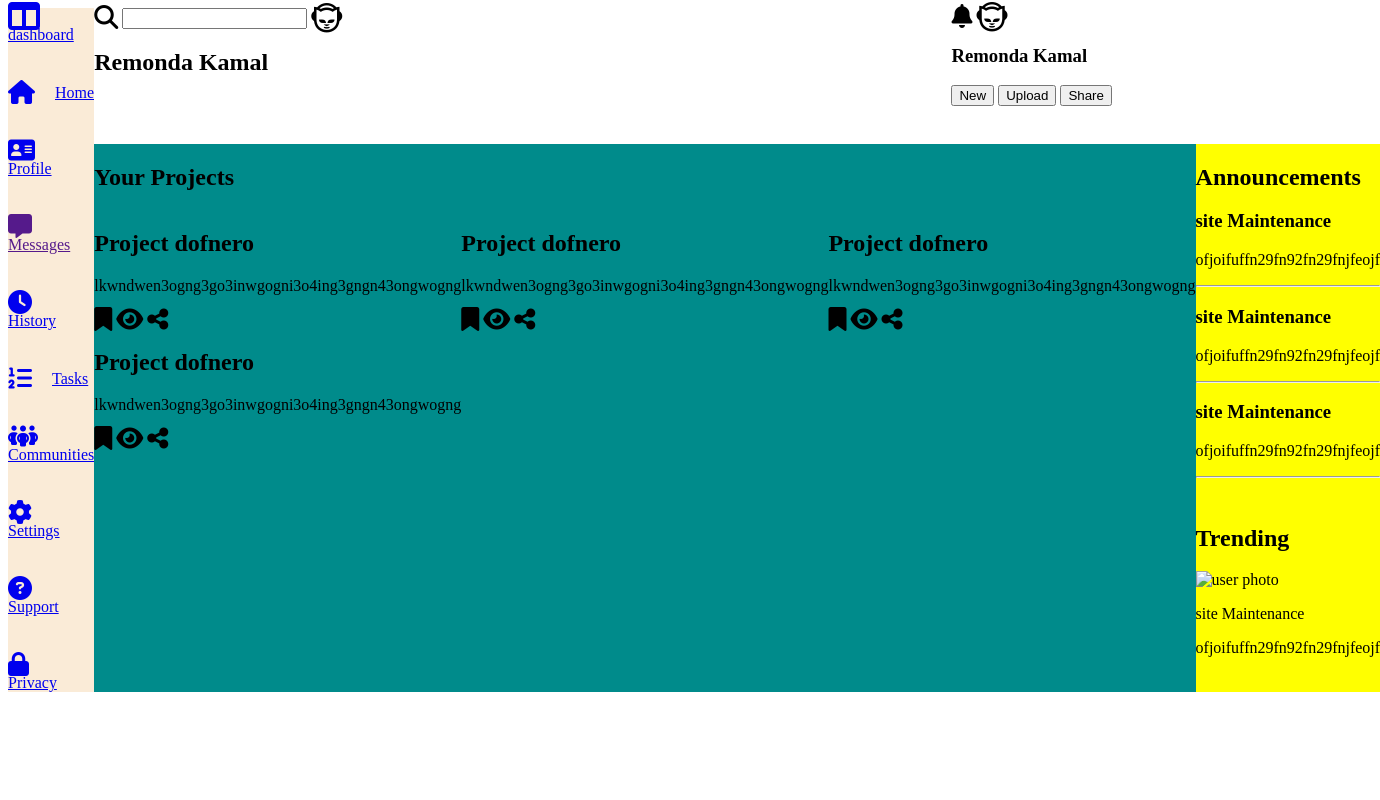
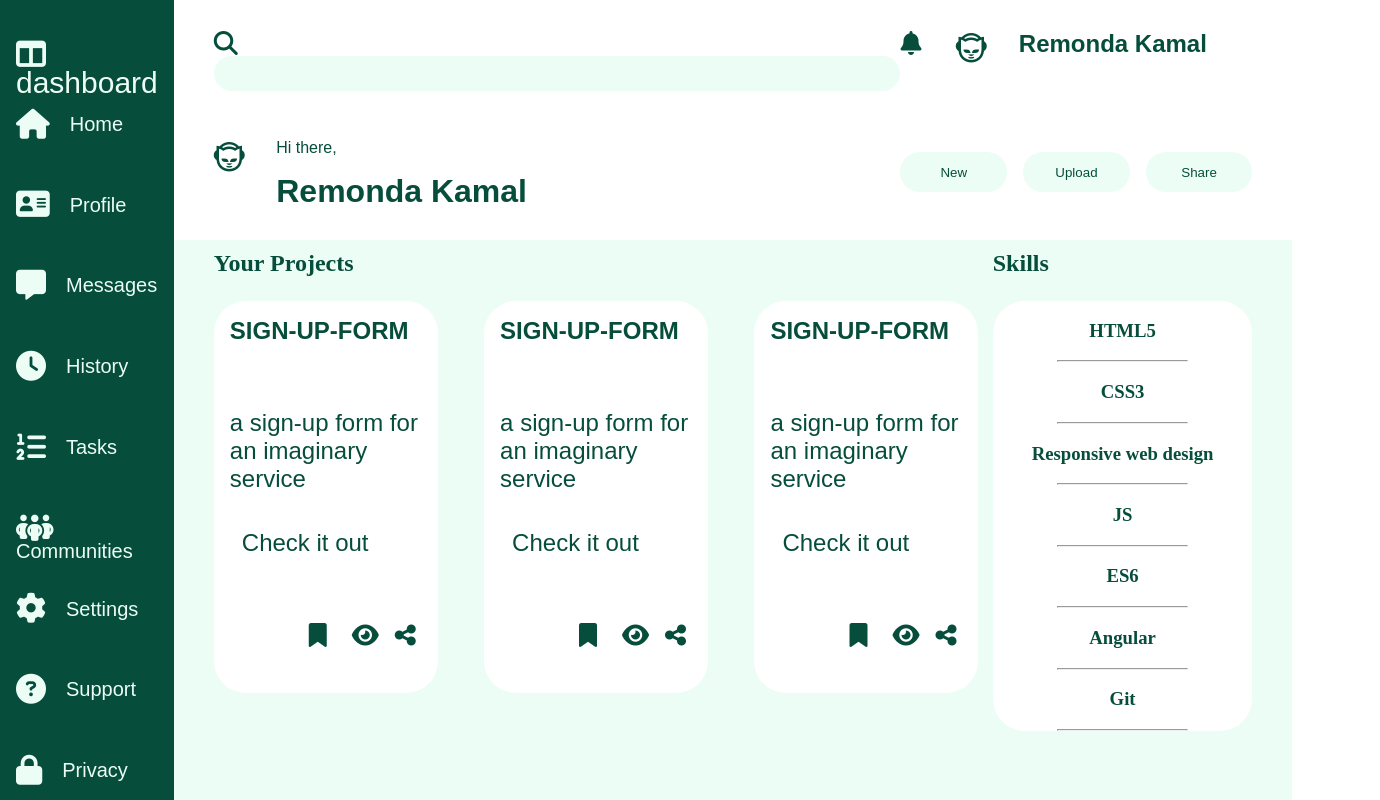
Before and after one commit to Rue281/Admin-Dashboard, a plain HTML site: page index.html in a window 1280 px wide. Shown: the top 800 px of the page, 1380 px wide, since content can reach past the window. Drawn offline with Linux system fonts and the light colour scheme; a web font is replaced by a local one.

Commit message:
refactoring right part ui

```diff
--- a/index.html
+++ b/index.html
@@ -24,54 +24,67 @@
             <a href="#"><i class="fa-solid fa-lock fa-xl"></i>Privacy</a>
         </div>
         <div class="rightSection">
-            <nav>
+            <header>
                 <div class="left">
+                    <div class="searchContainer">
                         <i class="fa-solid fa-magnifying-glass fa-xl"></i>
                         <input>
+                    </div>
+                    <div class="welcomeContainer">
                         <i class="fa-brands fa-napster fa-2xl"></i>
+                        <p>Hi there,</p>
                         <h1>Remonda Kamal</h1>
                     </div>
+
+                </div>
                 <div class="right">
+                    <div class="profileContainer">
                         <i class="fa-solid fa-bell fa-xl"></i>
                         <i class="fa-brands fa-napster fa-2xl"></i>
-                    <h3>Remonda Kamal</h3>
+                        <h2>Remonda Kamal</h2>
+                    </div>
+                    <div class="buttonsContainer">
                         <button>New</button>
                         <button>Upload</button>
                         <button>Share</button>
                     </div>
-            </nav>
+
+
+                </div>
+            </header>
             <div class="newsFeed">
 
                 <div class="projects">
                     <h2>Your Projects</h2>
                     <div class="project">
                         <section>
-                            <h2>Project dofnero</h2>
-                            <p>lkwndwen3ogng3go3inwgogni3o4ing3gngn43ongwogng</p>
+                            <h2>SIGN-UP-FORM</h2>
+                            <p>a sign-up form for an imaginary service</p>
+                            <a href="https://rue281.github.io/SIGN-UP-FORM/">Check it out</a>
+                            <div class="actions">
                                 <i class="fa-solid fa-bookmark fa-xl"></i>
                                 <i class="fa-solid fa-eye fa-xl"></i>
                                 <i class="fa-solid fa-share-nodes fa-xl"></i>
+                            </div>
                         </section>
                         <section>
-                            <h2>Project dofnero</h2>
-                            <p>lkwndwen3ogng3go3inwgogni3o4ing3gngn43ongwogng</p>
+                            <h2>SIGN-UP-FORM</h2>
+                            <p>a sign-up form for an imaginary service</p>
+                            <a href="https://rue281.github.io/SIGN-UP-FORM/">Check it out</a>
+                            <div class="actions">
                                 <i class="fa-solid fa-bookmark fa-xl"></i>
                                 <i class="fa-solid fa-eye fa-xl"></i>
                                 <i class="fa-solid fa-share-nodes fa-xl"></i>
-                        </section>
-                        <section>
-                            <h2>Project dofnero</h2>
-                            <p>lkwndwen3ogng3go3inwgogni3o4ing3gngn43ongwogng</p>
+                            </div>
+                        </section><section>
+                            <h2>SIGN-UP-FORM</h2>
+                            <p>a sign-up form for an imaginary service</p>
+                            <a href="https://rue281.github.io/SIGN-UP-FORM/">Check it out</a>
+                            <div class="actions">
                                 <i class="fa-solid fa-bookmark fa-xl"></i>
                                 <i class="fa-solid fa-eye fa-xl"></i>
                                 <i class="fa-solid fa-share-nodes fa-xl"></i>
-                        </section>
-                        <section>
-                            <h2>Project dofnero</h2>
-                            <p>lkwndwen3ogng3go3inwgogni3o4ing3gngn43ongwogng</p>
-                            <i class="fa-solid fa-bookmark fa-xl"></i>
-                            <i class="fa-solid fa-eye fa-xl"></i>
-                            <i class="fa-solid fa-share-nodes fa-xl"></i>
+                            </div>
                         </section>
                     </div>
 
@@ -79,21 +92,34 @@
 
                 <div class="rightColumn">
                     <div class="announcements">
-                        <h2>Announcements</h2>
+                        <h2>Skills</h2>
                         <div class="announcement">
                             <article>
-                                <h3>site Maintenance</h3>
-                                <p>ofjoifuffn29fn92fn29fnjfeojf</p>
+                                <h3>HTML5</h3>
                                 <hr>
                             </article>
                             <article>
-                                <h3>site Maintenance</h3>
-                                <p>ofjoifuffn29fn92fn29fnjfeojf</p>
+                                <h3>CSS3</h3>
                                 <hr>
                             </article>
                             <article>
-                                <h3>site Maintenance</h3>
-                                <p>ofjoifuffn29fn92fn29fnjfeojf</p>
+                                <h3>Responsive web design</h3>
+                                <hr>
+                            </article>
+                            <article>
+                                <h3>JS</h3>
+                                <hr>
+                            </article>
+                            <article>
+                                <h3>ES6</h3>
+                                <hr>
+                            </article>
+                            <article>
+                                <h3>Angular</h3>
+                                <hr>
+                            </article>
+                            <article>
+                                <h3>Git</h3>
                                 <hr>
                             </article>
                         </div>
--- a/styles.css
+++ b/styles.css
@@ -1,40 +1,211 @@
+/* latin */
+@font-face {
+    font-family: 'Raleway';
+    font-style: italic;
+    font-weight: 800;
+    font-display: swap;
+    src: url(https://fonts.gstatic.com/s/raleway/v28/1Pt_g8zYS_SKggPNyCgSQamb1W0lwk4S4ejLDrMfIA.woff2) format('woff2');
+    unicode-range: U+0000-00FF, U+0131, U+0152-0153, U+02BB-02BC, U+02C6, U+02DA, U+02DC, U+2000-206F, U+2074, U+20AC, U+2122, U+2191, U+2193, U+2212, U+2215, U+FEFF, U+FFFD;
+  }
+  /* cyrillic-ext */
+@font-face {
+    font-family: 'PT Sans Narrow';
+    font-style: normal;
+    font-weight: 400;
+    font-display: swap;
+    src: url(https://fonts.gstatic.com/s/ptsansnarrow/v17/BngRUXNadjH0qYEzV7ab-oWlsbCLwR26eg.woff2) format('woff2');
+    unicode-range: U+0460-052F, U+1C80-1C88, U+20B4, U+2DE0-2DFF, U+A640-A69F, U+FE2E-FE2F;
+  }
+
+body{
+    margin: 0;
+    overflow: hidden;
+}
+h1,h2,h3,p{
+    margin: 0;
+}
 .container{
+    height: 100vh;
     display: grid;
     grid-template-columns: 1fr 5fr;
 }
 .dashboard{
-    background-color: antiquewhite;
+    height: inherit;
+    background-color: #064e3b;
     display: grid;
-    gap: 40px;
+    grid-template-rows: repeat(10,1fr);
+    padding: 2em 1em;
+    row-gap: 0.5em;
 }
+.dashboard :first-child{
+    font-size: 30px;
+}
+.dashboard a{
+    height: fit-content;
+    color: #ecfdf5;
+    text-decoration: none;
+    font-size: 20px;
+    font-family: 'Raleway', sans-serif;
+}
+.dashboard a:not(:first-child):hover{
+    animation: shake 0.5s;
+  animation-iteration-count: 1;
+}
+@keyframes shake {
+    0% { transform: translate(1px, 1px) rotate(0deg); }
+    10% { transform: translate(-1px, -2px) rotate(-1deg); }
+    20% { transform: translate(-3px, 0px) rotate(1deg); }
+    30% { transform: translate(3px, 2px) rotate(0deg); }
+    40% { transform: translate(1px, -1px) rotate(1deg); }
+    50% { transform: translate(-1px, 2px) rotate(-1deg); }
+    60% { transform: translate(-3px, 1px) rotate(0deg); }
+    70% { transform: translate(3px, 1px) rotate(-1deg); }
+    80% { transform: translate(-1px, -1px) rotate(1deg); }
+    90% { transform: translate(1px, 2px) rotate(0deg); }
+    100% { transform: translate(1px, -2px) rotate(-1deg); }
+  }
 .dashboard a i{
     margin-right: 20px;
 }
 .rightSection{
     display: grid;
+    grid-template-rows: 1fr 5fr;
+    color: #064e3b;
 }
-nav{
+header{
     background-color: white;
     display: grid;
     grid-template-columns: 2fr 1fr;
     height: fit-content;
+    padding: 30px 40px;
+    font-family: 'PT Sans Narrow', sans-serif;
+}
+.left{
+    display: grid;
+    grid-template-columns: 1fr;
+    row-gap: 3em;
+}
+
+ .left .fa-xl, .left .fa-2xl, .right .fa-xl, .right .fa-2xl{
+    width: fit-content;
+    height: fit-content;
+    /*font-size: 2em;
+    color: #064e3b;*/
+    line-height: unset !important;
+}
+input{
+    width: 50em;
+    background: #ecfdf5;
+    padding: 10px;
+    border-radius: 20px;
+    border: 1px;
+}
+.welcomeContainer{
+    display: grid;
+    grid-template-columns: 1fr 10fr;
+    row-gap: 1em;
+}
+.welcomeContainer i{
+    grid-row: 1/3;
+}
+.right{
+    display: grid;
+    grid-template-rows: 1fr 1fr;
+}
+.profileContainer{
+    display: grid;
+    grid-template-columns: 1fr 1fr 10fr;
+    column-gap: 2em;
+}
+.buttonsContainer{
+    display: grid;
+    grid-template-columns: 1fr 1fr 1fr;
+    column-gap: 1em;
+    margin-top: 2em;
+}
+button{
+    height: 3em;
+    width: 8em;
+    border-radius: 2em;
+    border: transparent;
+    background: #ecfdf5;
+    color: #064e3b;
 }
 .newsFeed{
-    background-color: yellow;
+    background-color: #ecfdf5;
     display: grid;
-    grid-template-columns: 3fr 1fr;;
+    grid-template-columns: 3fr 1fr;
+    padding: 10px 40px;
 }
-
-.projects{
-    background-color: darkcyan;
-}
-.projects h2{
-    grid-column: 1/4;
+.projects h2 {
+    padding-bottom: 1em;
 }
 .project{
     display: grid;
     grid-template-columns: 1fr 1fr 1fr;
+    font-family: 'PT Sans Narrow', sans-serif;
+    column-gap: 2em;
+    row-gap: 2em;
+}
+section{
+    display: grid;
+    grid-template-rows: 1fr 0fr 1fr 1fr;
+    row-gap: 0.5em;
+    background: #fff;
+    border-radius: 2em;
+    padding: 1em;
+    max-width: 15vw;
+}
+section p{
+    font-size: 1.5em;
+}
+section a{
+    align-self: center;
+    font-size: 1.5em;
+    width: fit-content;
+    color: #064e3b;
+    text-decoration: none;
+    padding: 0.5em 0.5em;
+}
+section a:hover, section a:focus {
+    /*
+    border: 0px solid #064c3b;
+    color: #064c3b;
+    background: #ecfdf5;
+*/
+
+    box-shadow: 0 40px 12px #064e3b inset, 0 -40px 12px rgba(70,150,240,0.25) inset;
+    border: 1px solid rgba(255,255,255,1);
+    border-radius: 15px;
+    color: rgba(255,255,255,1);
+
+}
+.actions{
+    display: grid;
+    grid-template-columns: 1fr 1fr 1fr;
+    justify-self: end;
+    align-self: center;
+    column-gap: 1em;
 }
 .rightColumn{
     display: grid;
+    grid-template-rows: 1fr 1fr;
+    row-gap: 1em;
 }
+.announcements h2{
+    padding-bottom: 1em;
+}
+.announcement, .trend{
+    background: #fff;
+    border-radius: 2em;
+}
+article{
+    display: grid;
+}
+article h3{
+    justify-self: center;
+    padding: 1em 0;
+}
+article hr{
+    margin: 0 4em;
+}
```
Lines whose indentation alone changed are shown as unchanged.
